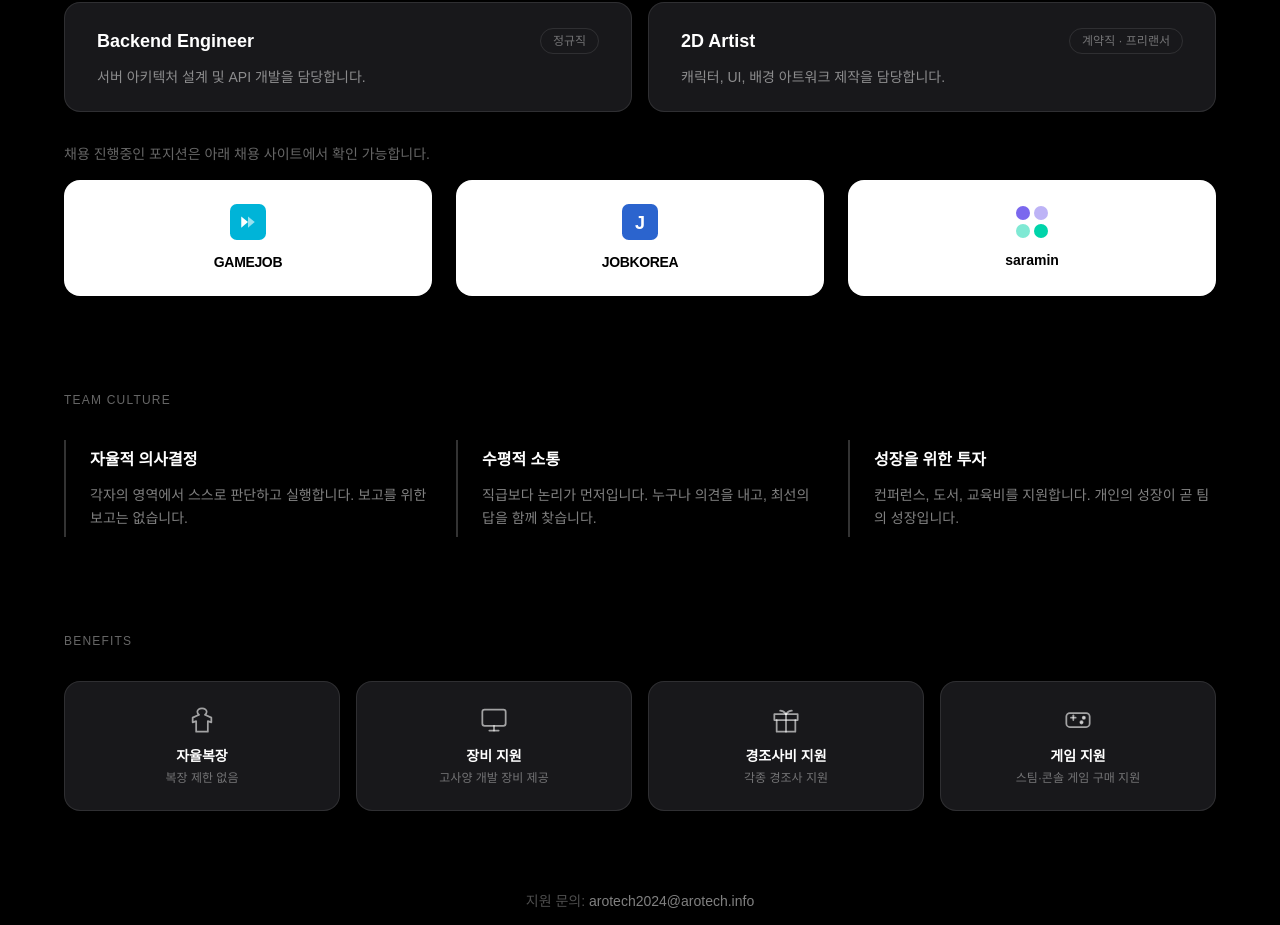
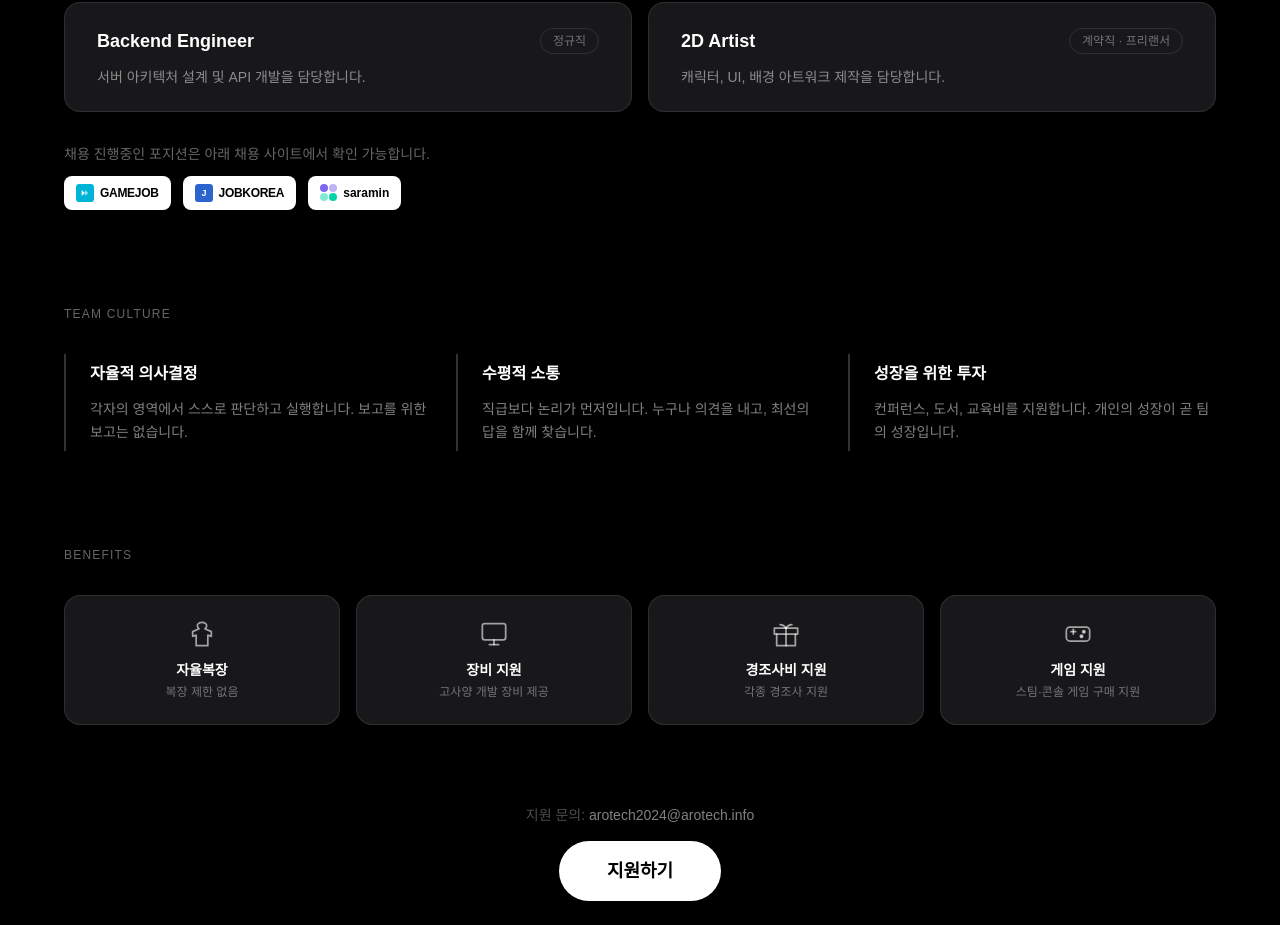
Before and after one commit to arotech-inc/corporate, a Next.js app: page / in a window 1280 px wide. Shown: the part 3840-4765 px from the top of the page. Built offline with nearby package versions, Linux system fonts and the light colour scheme.

Commit message:
icon size

```diff
--- a/app/page.tsx
+++ b/app/page.tsx
@@ -277,33 +277,33 @@ export default function Home() {
             <p className="mt-8 text-white/40 text-sm">
               채용 진행중인 포지션은 아래 채용 사이트에서 확인 가능합니다.
             </p>
-            <div className="grid grid-cols-3 gap-6 mt-4">
+            <div className="flex gap-3 mt-3">
               {[
                 { name: "GAMEJOB", href: "https://www.gamejob.co.kr", logo: (
-                  <div className="flex flex-col items-center gap-3">
-                    <svg width="36" height="36" viewBox="0 0 32 32" fill="none"><rect width="32" height="32" rx="6" fill="#00B4D8"/><path d="M10 11l6 5-6 5V11z" fill="#fff"/><path d="M16 11l6 5-6 5V11z" fill="#fff" opacity=".6"/></svg>
-                    <span className="text-sm font-extrabold tracking-tight">GAMEJOB</span>
+                  <div className="flex items-center gap-1.5">
+                    <svg width="18" height="18" viewBox="0 0 32 32" fill="none"><rect width="32" height="32" rx="6" fill="#00B4D8"/><path d="M10 11l6 5-6 5V11z" fill="#fff"/><path d="M16 11l6 5-6 5V11z" fill="#fff" opacity=".6"/></svg>
+                    <span className="text-xs font-extrabold tracking-tight">GAMEJOB</span>
                   </div>
                 )},
                 { name: "JOBKOREA", href: "https://www.jobkorea.co.kr", logo: (
-                  <div className="flex flex-col items-center gap-3">
-                    <svg width="36" height="36" viewBox="0 0 32 32" fill="none"><rect width="32" height="32" rx="6" fill="#2B64CE"/><text x="16" y="22" textAnchor="middle" fill="#fff" fontSize="16" fontWeight="bold">J</text></svg>
-                    <span className="text-sm font-extrabold tracking-tight">JOBKOREA</span>
+                  <div className="flex items-center gap-1.5">
+                    <svg width="18" height="18" viewBox="0 0 32 32" fill="none"><rect width="32" height="32" rx="6" fill="#2B64CE"/><text x="16" y="22" textAnchor="middle" fill="#fff" fontSize="16" fontWeight="bold">J</text></svg>
+                    <span className="text-xs font-extrabold tracking-tight">JOBKOREA</span>
                   </div>
                 )},
                 { name: "saramin", href: "https://www.saramin.co.kr", logo: (
-                  <div className="flex flex-col items-center gap-3">
-                    <div className="flex flex-col gap-1">
-                      <div className="flex gap-1">
-                        <span className="w-3.5 h-3.5 rounded-full bg-[#7B68EE]" />
-                        <span className="w-3.5 h-3.5 rounded-full bg-[#7B68EE] opacity-50" />
+                  <div className="flex items-center gap-1.5">
+                    <div className="flex flex-col gap-px">
+                      <div className="flex gap-px">
+                        <span className="w-2 h-2 rounded-full bg-[#7B68EE]" />
+                        <span className="w-2 h-2 rounded-full bg-[#7B68EE] opacity-50" />
                       </div>
-                      <div className="flex gap-1">
-                        <span className="w-3.5 h-3.5 rounded-full bg-[#00D4AA] opacity-50" />
-                        <span className="w-3.5 h-3.5 rounded-full bg-[#00D4AA]" />
+                      <div className="flex gap-px">
+                        <span className="w-2 h-2 rounded-full bg-[#00D4AA] opacity-50" />
+                        <span className="w-2 h-2 rounded-full bg-[#00D4AA]" />
                       </div>
                     </div>
-                    <span className="text-sm font-bold">saramin</span>
+                    <span className="text-xs font-bold">saramin</span>
                   </div>
                 )},
               ].map(({ name, href, logo }) => (
@@ -312,7 +312,7 @@ export default function Home() {
                   href={href}
                   target="_blank"
                   rel="noopener noreferrer"
-                  className="bg-white rounded-2xl px-6 py-6 flex items-center justify-center text-black hover:scale-105 transition duration-300"
+                  className="bg-white rounded-lg px-3 py-2 flex items-center justify-center text-black hover:scale-105 transition duration-300"
                 >
                   {logo}
                 </a>
```
